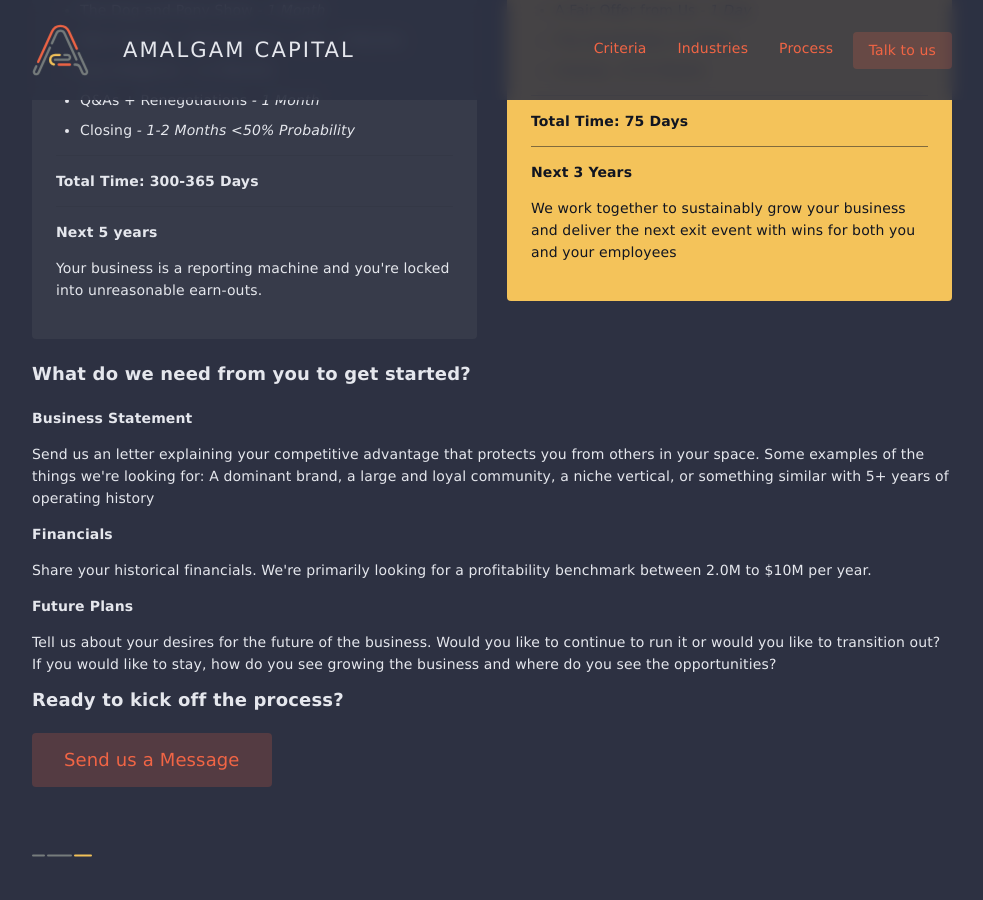
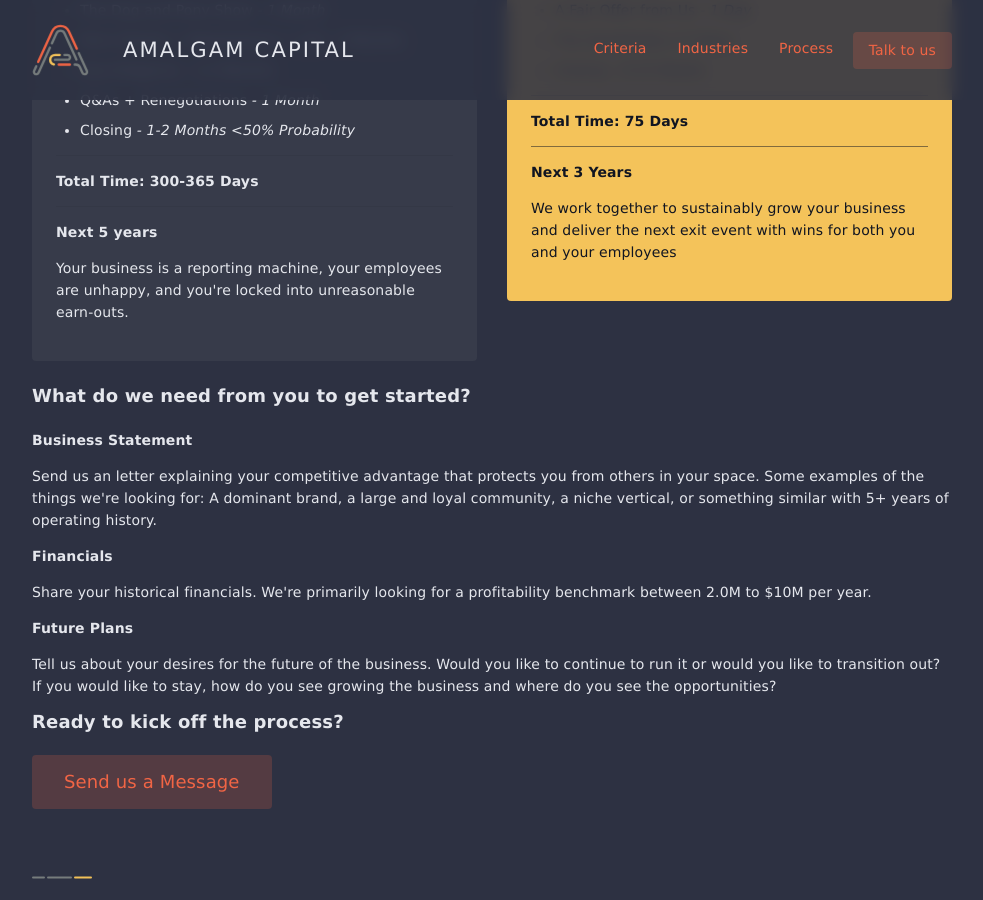
Before and after one commit to amalgam-capital/amalgam-capital.github.io, a Jekyll site: the page built from index.md, in a window 1280 px wide and 900 px high, scrolled down 3157 px. Shown: the whole window, without its empty margins (148-1131 px from the left). Built offline with Jekyll 4.4.1, drawn with Linux system fonts in a browser that asks for light colours; some web fonts are replaced.

Commit message:
Slight tweaks to equity process and punctuation update

```diff
--- a/index.md
+++ b/index.md
@@ -148,7 +148,7 @@ title: Amalgam Capital
 				<p><strong>Total Time: 300-365 Days</strong></p>
 				<hr/>
 				<p><strong>Next 5 years</strong></p>
-				<p>Your business is a reporting machine and you're locked into unreasonable earn-outs.</p>
+				<p>Your business is a reporting machine, your employees are unhappy, and you're locked into unreasonable earn-outs.</p>
 				</div>
 			</div>
 			<div class="col-md-6 em-block em-block-alt">
@@ -172,7 +172,7 @@ title: Amalgam Capital
 			</div>
 			<p id="business-statement" class="large">What do we need from you to get started?</p>
 			<p><strong>Business Statement</strong></p>
-			<p>Send us an letter explaining your competitive advantage that protects you from others in your space. Some examples of the things we're looking for: A dominant brand, a large and loyal community, a niche vertical, or something similar with 5+ years of operating history</p>
+			<p>Send us an letter explaining your competitive advantage that protects you from others in your space. Some examples of the things we're looking for: A dominant brand, a large and loyal community, a niche vertical, or something similar with 5+ years of operating history.</p>
 			<p><strong>Financials</strong></p>
 			<p>Share your historical financials. We're primarily looking for a profitability benchmark between 2.0M to $10M per year.</p>
 			<p><strong>Future Plans</strong></p>
```
